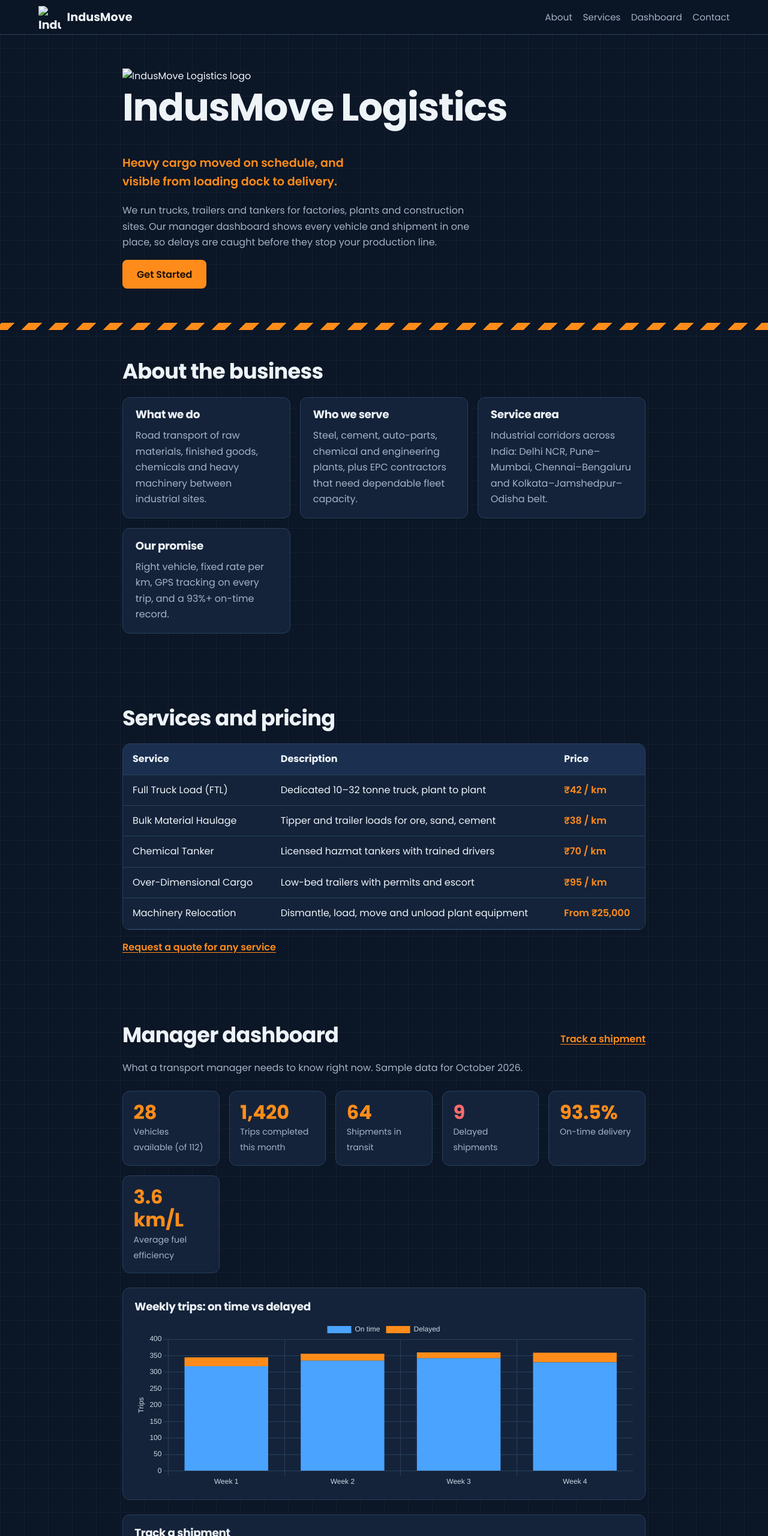
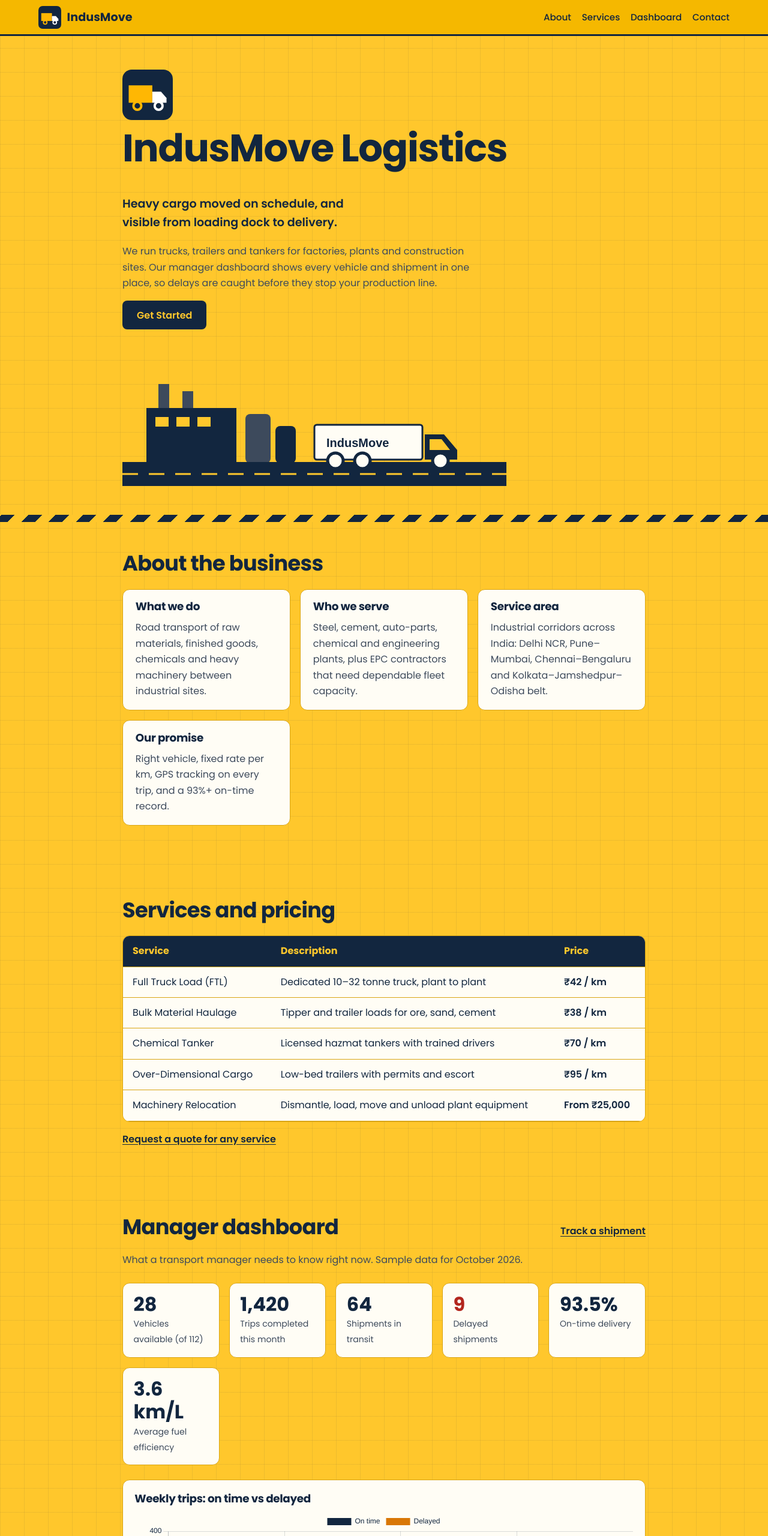
Before and after one commit to Shreya-3426/Shreya-BusinessApp, a plain HTML site: page index.html in a window 1280 px wide. Shown: the top 2560 px of the page at 60% size. Drawn offline with nearby package versions, Linux system fonts and the light colour scheme.

Commit message:
Add files via upload

```diff
--- a/index.html
+++ b/index.html
@@ -11,7 +11,7 @@
 </head>
 <body>
 <header class="top">
-  <a class="brand" href="#home"><img src="images/logo.svg" alt="IndusMove logo" width="38" height="38">IndusMove</a>
+  <a class="brand" href="#home"><svg width="38" height="38" viewBox="0 0 64 64" role="img" aria-label="IndusMove logo"><rect width="64" height="64" rx="12" fill="#12263f"/><path d="M8 20h30v22H8z" fill="#ffb703"/><path d="M38 28h11l7 8v6H38z" fill="#fff"/><circle cx="19" cy="46" r="5" fill="#12263f" stroke="#ffb703" stroke-width="3"/><circle cx="46" cy="46" r="5" fill="#12263f" stroke="#fff" stroke-width="3"/></svg>IndusMove</a>
   <nav>
     <a href="#about">About</a><a href="#services">Services</a><a href="#dashboard">Dashboard</a><a href="#contact">Contact</a>
   </nav>
@@ -19,11 +19,22 @@
 
 <main>
 <section id="home" class="hero">
-  <img src="images/logo.svg" alt="IndusMove Logistics logo" width="84" height="84">
+  <svg width="84" height="84" viewBox="0 0 64 64" role="img" aria-label="IndusMove Logistics logo"><rect width="64" height="64" rx="12" fill="#12263f"/><path d="M8 20h30v22H8z" fill="#ffb703"/><path d="M38 28h11l7 8v6H38z" fill="#fff"/><circle cx="19" cy="46" r="5" fill="#12263f" stroke="#ffb703" stroke-width="3"/><circle cx="46" cy="46" r="5" fill="#12263f" stroke="#fff" stroke-width="3"/></svg>
   <h1>IndusMove Logistics</h1>
   <p class="lead">Heavy cargo moved on schedule, and visible from loading dock to delivery.</p>
   <p>We run trucks, trailers and tankers for factories, plants and construction sites. Our manager dashboard shows every vehicle and shipment in one place, so delays are caught before they stop your production line.</p>
   <a class="btn" href="#track">Get Started</a>
+  <svg class="scene" viewBox="0 0 640 220" role="img" aria-label="Illustration of an IndusMove truck leaving a factory">
+    <rect x="60" y="50" width="18" height="45" fill="#3d4a5c"/><rect x="100" y="62" width="18" height="33" fill="#3d4a5c"/>
+    <rect x="40" y="90" width="150" height="92" fill="#12263f"/>
+    <rect x="55" y="105" width="22" height="16" fill="#ffc72c"/><rect x="90" y="105" width="22" height="16" fill="#ffc72c"/><rect x="125" y="105" width="22" height="16" fill="#ffc72c"/>
+    <rect x="205" y="100" width="42" height="82" rx="8" fill="#3d4a5c"/><rect x="255" y="120" width="34" height="62" rx="8" fill="#12263f"/>
+    <rect y="180" width="640" height="40" fill="#12263f"/><line x1="0" y1="200" x2="640" y2="200" stroke="#ffc72c" stroke-width="3" stroke-dasharray="26 18"/>
+    <rect x="320" y="118" width="180" height="58" rx="4" fill="#fffdf5" stroke="#12263f" stroke-width="3"/>
+    <text x="340" y="155" font-family="Arial,sans-serif" font-size="20" font-weight="700" fill="#12263f">IndusMove</text>
+    <path d="M504 134h32l22 26v16h-54z" fill="#12263f"/><path d="M512 142h20l14 18h-34z" fill="#ffc72c"/>
+    <g fill="#fffdf5" stroke="#12263f" stroke-width="5"><circle cx="355" cy="178" r="13"/><circle cx="400" cy="178" r="13"/><circle cx="530" cy="178" r="13"/></g>
+  </svg>
 </section>
 <div class="hazard" aria-hidden="true"></div>
 
@@ -86,8 +97,8 @@
 <section id="contact">
   <h2>Contact and enquiry</h2>
   <div class="grid">
-    <article><h3>Email</h3><p><a class="link" href="mailto:operations@indusmove.example?subject=Transport%20enquiry">operations@indusmove.example</a></p></article>
-    <article><h3>Phone</h3><p><a class="link" href="tel:+919000000000">+91 90000 00000</a></p></article>
+    <article><h3>Email</h3><p><a class="link" href="mailto:shreya.sinha_mba25@gsv.ac.in?subject=Transport%20enquiry">shreya.sinha_mba25@gsv.ac.in</a></p></article>
+    <article><h3>Phone</h3><p><a class="link" href="tel:+917667048474">+91 76670 48474</a></p></article>
     <article><h3>Head office</h3><p>Industrial Area, Phase 2, India<br><a class="link" href="https://www.google.com/maps/search/?api=1&query=industrial+transport+company" target="_blank" rel="noopener">Open in Google Maps</a></p></article>
     <article><h3>Rules and permits</h3><p>Our vehicles follow national road-transport rules.<br><a class="link" href="https://morth.nic.in" target="_blank" rel="noopener">Ministry of Road Transport</a></p></article>
   </div>
@@ -105,7 +116,7 @@
     <a class="btn alt" id="waBtn" href="#contact" target="_blank" rel="noopener">Message on WhatsApp</a>
     <p id="formMsg" aria-live="polite"></p>
   </form>
-  <p><a class="link" href="https://www.linkedin.com/company/indusmove" target="_blank" rel="noopener">Follow us on LinkedIn</a></p>
+  <p><a class="link" href="https://www.linkedin.com/in/shreyagsv" target="_blank" rel="noopener">Follow us on LinkedIn</a></p>
 </section>
 </main>
 
--- a/script.js
+++ b/script.js
@@ -33,6 +33,7 @@ const enq = document.getElementById("enquiryForm");
 const msg = document.getElementById("formMsg");
 enq.addEventListener("submit", async e => {
   e.preventDefault();
+  if (OWNER_EMAIL.includes("your-email")) { msg.textContent = "Owner email is not set yet. Put your real email in line 2 of script.js."; return; }
   const btn = enq.querySelector("button[type=submit]");
   btn.disabled = true;
   msg.textContent = "Sending...";
@@ -46,7 +47,9 @@ enq.addEventListener("submit", async e => {
     msg.textContent = "Thank you. Your enquiry was sent. We will call you within one working day.";
     enq.reset();
   } catch (err) {
-    msg.textContent = "The enquiry could not be sent. Check your internet connection or use the WhatsApp button.";
+    const f = new FormData(enq);
+    const body = "Name: " + f.get("name") + "\nPhone: " + f.get("phone") + "\nEmail: " + f.get("email") + "\nCargo: " + f.get("cargo") + "\n" + f.get("message");
+    msg.innerHTML = 'It could not be sent automatically. <a class="link" href="mailto:' + OWNER_EMAIL + '?subject=Transport%20enquiry&body=' + encodeURIComponent(body) + '">Click here to send it with your email app</a>, or use the WhatsApp button.';
   }
   btn.disabled = false;
 });
@@ -59,15 +62,15 @@ document.getElementById("waBtn").addEventListener("click", function () {
 });
 
 // Dashboard chart
-Chart.defaults.color = "#cfd9e6";
-Chart.defaults.borderColor = "#28405c";
+Chart.defaults.color = "#12263f";
+Chart.defaults.borderColor = "rgba(18,38,63,.15)";
 new Chart(document.getElementById("tripChart"), {
   type: "bar",
   data: {
     labels: ["Week 1", "Week 2", "Week 3", "Week 4"],
     datasets: [
-      {label: "On time", data: [318, 335, 342, 330], backgroundColor: "#4aa3ff"},
-      {label: "Delayed", data: [27, 21, 18, 29], backgroundColor: "#ff8c1a"}
+      {label: "On time", data: [318, 335, 342, 330], backgroundColor: "#12263f"},
+      {label: "Delayed", data: [27, 21, 18, 29], backgroundColor: "#d97706"}
     ]
   },
   options: {responsive: true, maintainAspectRatio: false, scales: {x: {stacked: true}, y: {stacked: true, title: {display: true, text: "Trips"}}}}
--- a/style.css
+++ b/style.css
@@ -1,23 +1,23 @@
 /* THEME: change these colours and the font name to restyle the whole site */
-:root{--bg:#0b1626;--panel:#14233a;--text:#eef3f8;--muted:#a3b3c6;--accent:#ff8c1a;--line:#28405c;--ok:#3ecf8e;--bad:#ff6b6b;--font:Poppins,Arial,sans-serif}
+:root{--bg:#ffc72c;--panel:#fffdf5;--text:#12263f;--muted:#3d4a5c;--accent:#12263f;--line:#d9a514;--ok:#1f7a4d;--bad:#b3261e;--warn:#d97706;--font:Poppins,Arial,sans-serif}
 *{box-sizing:border-box}
 html{scroll-behavior:smooth;scroll-padding-top:80px;-webkit-text-size-adjust:100%}
-body{margin:0;font:16px/1.65 var(--font);color:var(--text);overflow-x:hidden;background:linear-gradient(rgba(255,255,255,.04) 1px,transparent 1px) 0 0/40px 40px,linear-gradient(90deg,rgba(255,255,255,.04) 1px,transparent 1px) 0 0/40px 40px,var(--bg)}
+body{margin:0;font:16px/1.65 var(--font);color:var(--text);overflow-x:hidden;background:linear-gradient(rgba(18,38,63,.07) 1px,transparent 1px) 0 0/40px 40px,linear-gradient(90deg,rgba(18,38,63,.07) 1px,transparent 1px) 0 0/40px 40px,var(--bg)}
 h1,h2,h3{line-height:1.2;margin:0 0 .6em;letter-spacing:-.02em}
 h1{font-size:clamp(2.2rem,8vw,4rem)}h2{font-size:clamp(1.6rem,5vw,2.2rem)}h3{font-size:1.15rem}
 a{color:inherit}
-.top{position:sticky;top:0;z-index:5;display:flex;justify-content:space-between;align-items:center;flex-wrap:wrap;gap:.4rem 1rem;padding:.6rem 5%;background:rgba(11,22,38,.95);border-bottom:1px solid var(--line)}
+.top{position:sticky;top:0;z-index:5;display:flex;justify-content:space-between;align-items:center;flex-wrap:wrap;gap:.4rem 1rem;padding:.6rem 5%;background:#f5b800;border-bottom:3px solid var(--text)}
 .brand{display:flex;align-items:center;gap:.6rem;font-weight:700;font-size:1.2rem;text-decoration:none}
 .top nav{display:flex;flex-wrap:wrap;gap:.2rem 1.1rem}
-.top nav a{text-decoration:none;font-size:.95rem;color:var(--muted)}
-.top nav a:hover{color:var(--accent)}
+.top nav a{text-decoration:none;font-size:.95rem;font-weight:500;color:var(--text)}
+.top nav a:hover{text-decoration:underline}
 section{max-width:1000px;margin:auto;padding:3rem 5%}
 .hero{padding-top:3.5rem}
 .hero p{max-width:60ch;color:var(--muted)}
 .hero .lead{font-size:1.2rem;font-weight:600;color:var(--accent);max-width:34ch}
 .hazard{height:12px;background:repeating-linear-gradient(-45deg,var(--accent) 0 16px,var(--bg) 16px 32px)}
-.btn{display:inline-block;background:var(--accent);color:#1a1005;border:0;padding:.7rem 1.5rem;font:600 1rem var(--font);text-decoration:none;cursor:pointer;border-radius:8px;margin:0 .8rem .6rem 0}
-.btn:hover{filter:brightness(1.12)}
+.btn{display:inline-block;background:var(--accent);color:#ffc72c;border:0;padding:.7rem 1.5rem;font:600 1rem var(--font);text-decoration:none;cursor:pointer;border-radius:8px;margin:0 .8rem .6rem 0}
+.btn:hover{filter:brightness(1.4)}
 .btn.alt{background:transparent;color:var(--text);border:2px solid var(--accent)}
 .btn:disabled{opacity:.6;cursor:wait}
 .link{font-weight:600;color:var(--accent);text-underline-offset:3px}
@@ -29,7 +29,7 @@ article p{margin:0;color:var(--muted)}
 .scroll{overflow-x:auto;border-radius:12px;border:1px solid var(--line)}
 table{width:100%;min-width:520px;border-collapse:collapse;background:var(--panel)}
 th,td{padding:.75rem 1rem;text-align:left;border-bottom:1px solid var(--line)}
-th{background:#1b3050}
+th{background:var(--accent);color:#ffc72c}
 td:last-child{font-weight:600;color:var(--accent);white-space:nowrap}
 #services p{margin-top:1rem}
 .head{display:flex;justify-content:space-between;align-items:baseline;flex-wrap:wrap;gap:.5rem}
@@ -41,14 +41,14 @@ td:last-child{font-weight:600;color:var(--accent);white-space:nowrap}
 .kpi.warn b{color:var(--bad)}
 .chartbox,.tracker,.enquiry{padding:1.2rem;margin-bottom:1.5rem}
 .chart{position:relative;height:280px}
-input,select,textarea{width:100%;padding:.65rem .8rem;font:inherit;color:var(--text);background:#0f1d31;border:1px solid var(--line);border-radius:8px}
+input,select,textarea{width:100%;padding:.65rem .8rem;font:inherit;color:var(--text);background:#fff;border:1px solid var(--line);border-radius:8px}
 .tracker form{display:flex;gap:.6rem;flex-wrap:wrap}
 .tracker input{flex:1;min-width:180px;width:auto}
-.chip{font:inherit;font-size:.85rem;color:var(--text);background:#0f1d31;border:1px solid var(--line);border-radius:99px;padding:.1rem .8rem;cursor:pointer}
+.chip{font:inherit;font-size:.85rem;color:var(--text);background:#fff;border:1px solid var(--line);border-radius:99px;padding:.1rem .8rem;cursor:pointer}
 .chip:hover{border-color:var(--accent)}
 #result{margin-top:1rem}
-.card{border-left:6px solid var(--muted);background:#0f1d31;padding:1rem 1.2rem;border-radius:8px}
-.card.ok{border-color:var(--ok)}.card.bad{border-color:var(--bad)}.card.transit{border-color:var(--accent)}
+.card{border-left:6px solid var(--muted);background:#fff;padding:1rem 1.2rem;border-radius:8px}
+.card.ok{border-color:var(--ok)}.card.bad{border-color:var(--bad)}.card.transit{border-color:var(--warn)}
 .card dl{display:grid;grid-template-columns:max-content 1fr;gap:.2rem 1rem;margin:.5rem 0 0}
 .card dt{color:var(--muted)}.card dd{margin:0;font-weight:600}
 .status{font-size:1.4rem;font-weight:700}
@@ -60,3 +60,4 @@ input,select,textarea{width:100%;padding:.65rem .8rem;font:inherit;color:var(--t
 footer{border-top:1px solid var(--line);color:var(--muted);text-align:center;padding:1.2rem 5%;font-size:.85rem}
 @media(max-width:600px){.row{grid-template-columns:1fr}.card dl{grid-template-columns:1fr}.card dt{margin-top:.4rem}.btn{width:100%;text-align:center;margin-right:0}}
 @media(prefers-reduced-motion:reduce){html{scroll-behavior:auto}}
+.scene{display:block;width:100%;max-width:640px;height:auto;margin-top:2rem}
```
Also changed, not shown: logo.svg (added), 2 other files.
